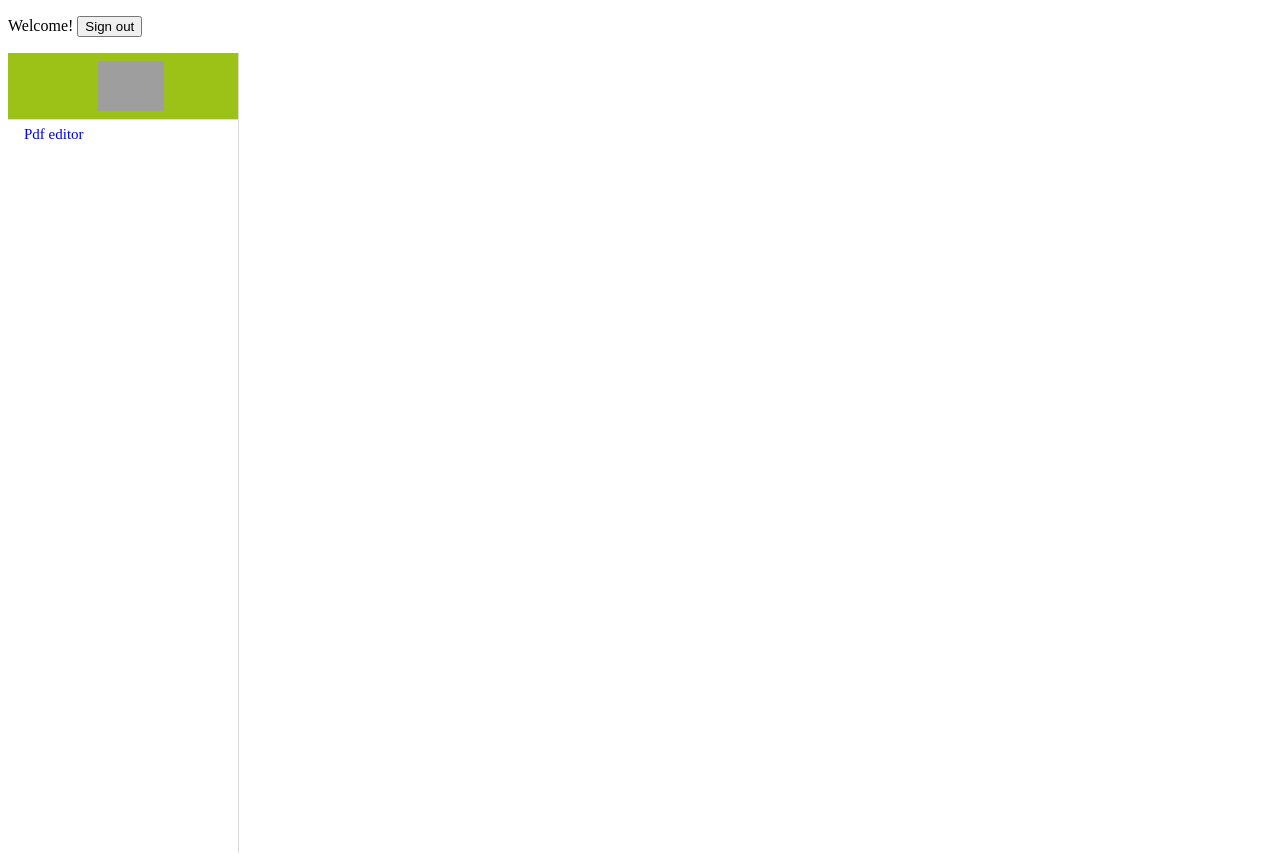
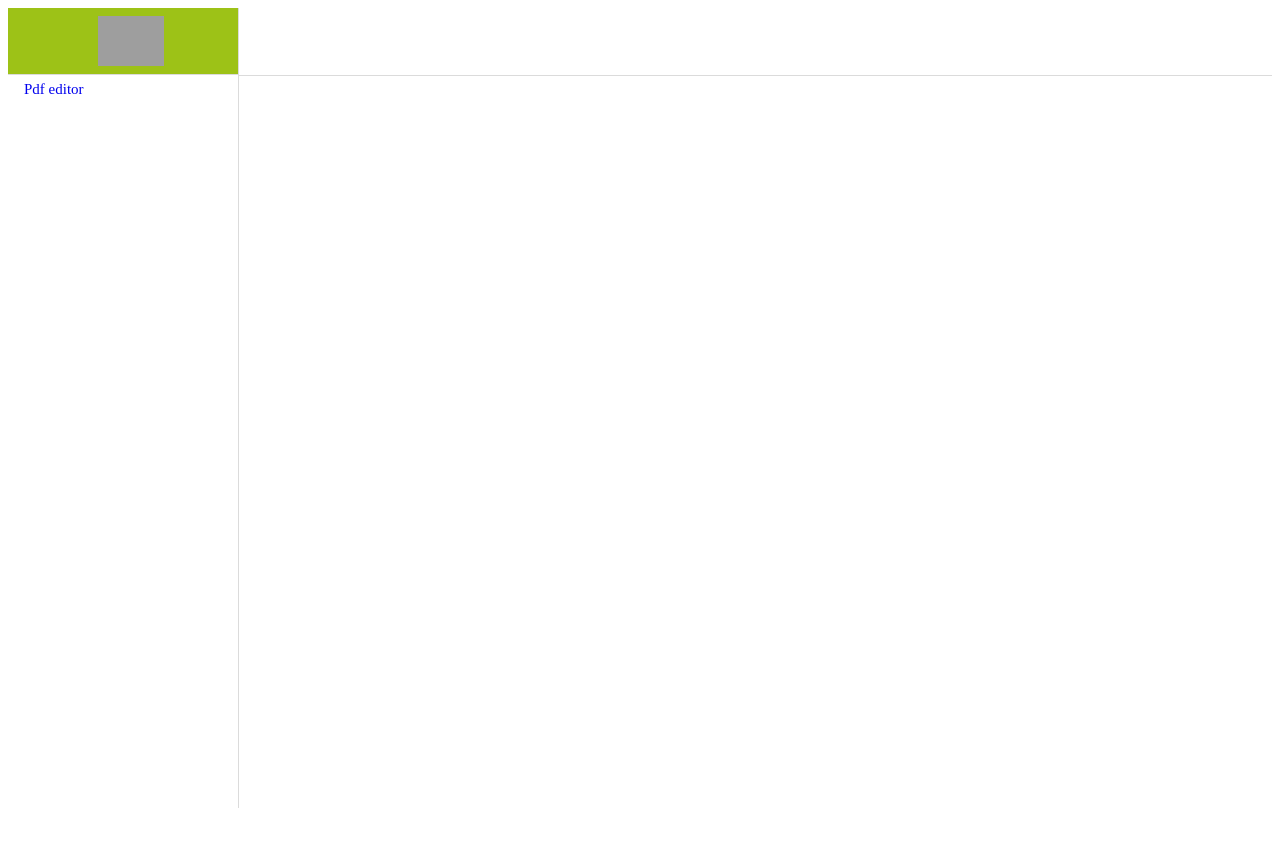
Before and after one commit to dragosgn/typescript-boiler, a React app: page / in a window 1280 px wide. Shown: the top 855 px of the page. After the commit the page ends 816 px from the top, so only its background shows below. Built offline with nearby package versions, Linux system fonts and the light colour scheme; grey boxes are pictures that could not be loaded.

Commit message:
editor, typescript and auth

```diff
--- a/src/components/App.tsx
+++ b/src/components/App.tsx
@@ -12,6 +12,7 @@ import {
 import CodeEditor from "./route_editor";
 
 const Root = styled.div`
+  display: flex;
   width: 100%;
 `;
 
@@ -131,8 +132,8 @@ const Home = () => (
 
 export default () => (
   <Root>
-    <AuthButton />
+    {/* <AuthButton /> */}
     <Route path="/login" component={Login} />
-    <PrivateRoute exact path="/" component={Home} />
+    <PrivateRoute path="/" component={Home} />
   </Root>
 );
```
